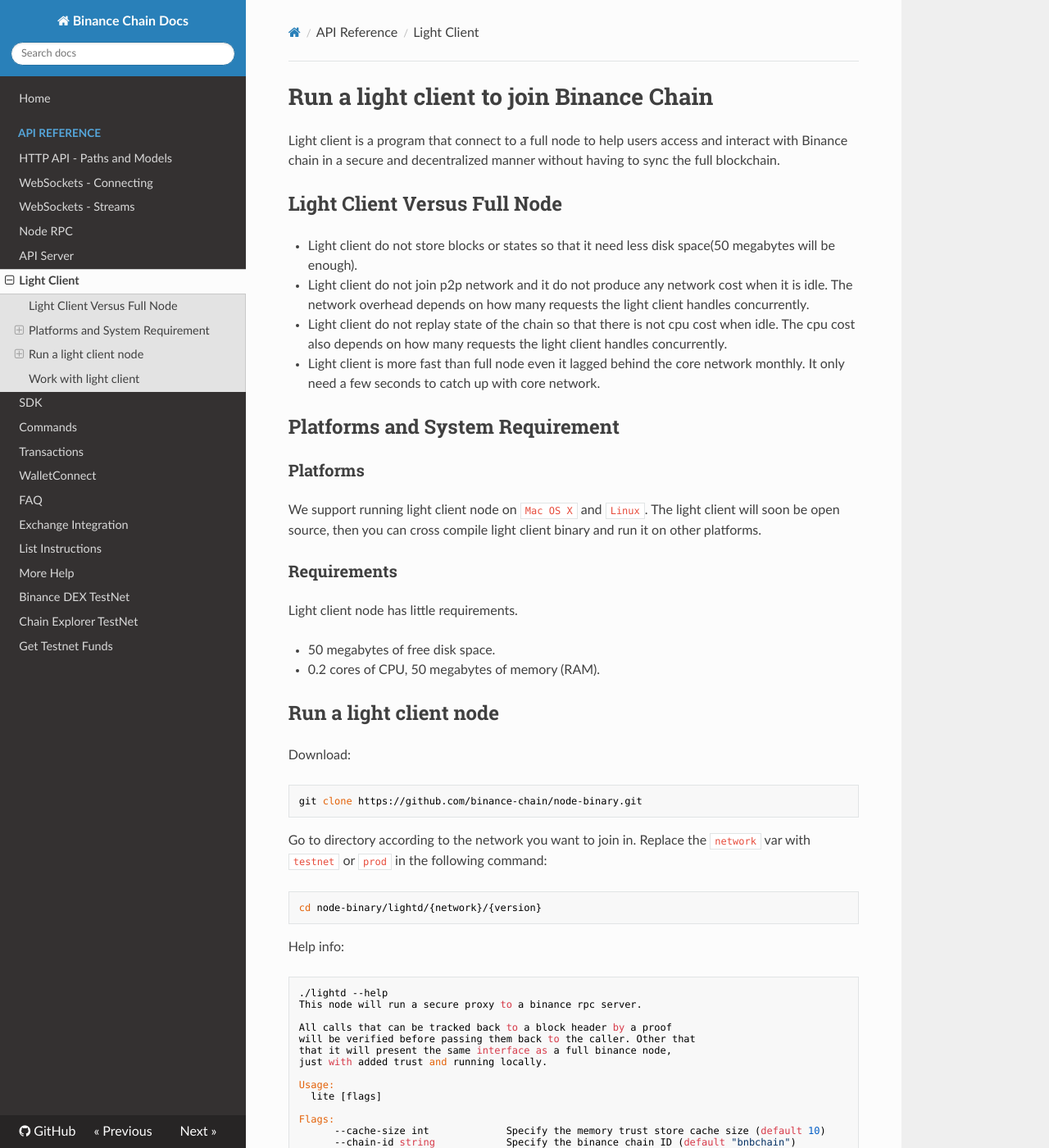
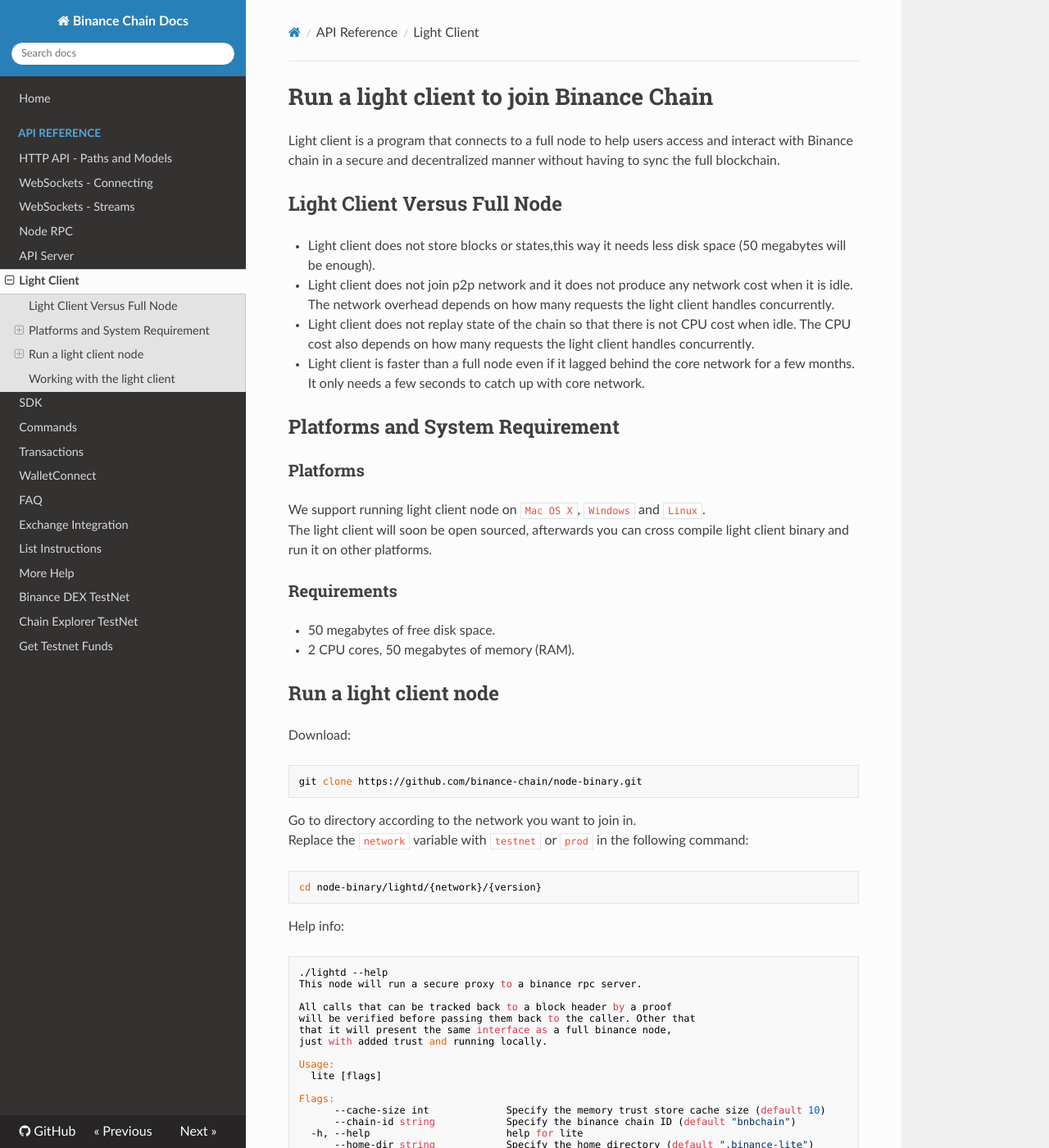
Before and after one commit to yash-sharma1/docs-site, an MkDocs documentation site: the page built from docs/light-client.md, in a window 1280 px wide and 1400 px high. Shown: the whole window at 82% size. Built offline with MkDocs 1.6.1, drawn with Linux system fonts in a browser that asks for light colours; nearby versions of some CDN libraries; some of the changed text lies outside the part shown.

Commit message:
Edit docs, formatting, white-space, grammar (#111)
* update MainNet Switch paragraph, formatting, grammar

* whitespace, formatting, grammar

* edit docs, formatting

* edit docs and add missing comma

````diff
--- a/docs/light-client.md
+++ b/docs/light-client.md
@@ -1,30 +1,28 @@
 # Run a light client to join Binance Chain
 
-Light client is a program that connect to a full node to help users access and interact with Binance chain
+Light client is a program that connects to a full node to help users access and interact with Binance chain
 in a secure and decentralized manner without having to sync the full blockchain.
 
 ## Light Client Versus Full Node
 
-- Light client do not store blocks or states so that it need less disk space(50 megabytes will be enough).
-- Light client do not join p2p network and it do not produce any network cost when it is idle. The network
+- Light client does not store blocks or states,this way it needs less disk space (50 megabytes will be enough).
+- Light client does not join p2p network and it does not produce any network cost when it is idle. The network
 overhead depends on how many requests the light client handles concurrently.
-- Light client do not replay state of the chain so that there is not cpu cost when idle. The cpu cost also
+- Light client does not replay state of the chain so that there is not CPU cost when idle. The CPU cost also
 depends on how many requests the light client handles concurrently.
-- Light client is more fast than full node even it lagged behind the core network monthly. It only need a few seconds
+- Light client is faster than a full node even if it lagged behind the core network for a few months. It only needs a few seconds
 to catch up with core network.
 
 ## Platforms and System Requirement
 
 ### Platforms
 
-We support running light client node on `Mac OS X` and `Linux`. The light client will soon be open source,
-then you can cross compile light client binary and run it on other platforms.
+We support running light client node on `Mac OS X`, `Windows` and `Linux`.<br/>
+The light client will soon be open sourced, afterwards you can cross compile light client binary and run it on other platforms.
 
 ### Requirements
-Light client node has little requirements.
-
 - 50 megabytes of free disk space.
-- 0.2 cores of CPU, 50 megabytes of memory (RAM).
+- 2 CPU cores, 50 megabytes of memory (RAM).
 
 ## Run a light client node
 
@@ -33,8 +31,9 @@
 git clone https://github.com/binance-chain/node-binary.git
 ```
 
-Go to directory according to the network you want to join in. Replace the `network` var with `testnet` or `prod` in the
-following command:
+Go to directory according to the network you want to join in.<br/>
+Replace the `network` variable with `testnet` or `prod` in the following command:
+
 ```bash
 cd node-binary/lightd/{network}/{version}
 ```
@@ -65,20 +64,22 @@
 
 You can specify all the parameters above.
 
-Start the light client node according to the Platform. Replace the `platform` var with `mac` or `linux` in the following command:
+Start the light client node according to the Platform. Replace the `platform` variable with `mac`, `windows` or `linux` in the following command:
+
 ```bash
-./{{platform}}/lightd --chain-id "{chain-id}"    --node tcp://{full node addr}:80  > node.log  &
+./{{platform}}/lightd --chain-id "{chain-id}" --node tcp://{full node addr}:80 > node.log  &
 ```
 
-There are two parameters you need to figure out to start a light client node: `chain id` and `full node addr`.
-The `chain id` of the network that you want join in. You can find chain id at [genesis file in test network](https://github.com/binance-chain/node-binary/blob/master/fullnode/testnet/0.5.8/config/genesis.json)
-or [genesis file in prod network](https://github.com/binance-chain/node-binary/blob/master/fullnode/prod/0.5.8/config/genesis.json).
+There are two required parameters to start a light client node: `chain id` and `full node addr`.<br/>
+The `chain id` of the network that you want join in.<br/>
+You can find chain id at [genesis file in test network](https://github.com/binance-chain/node-binary/blob/master/fullnode/testnet/0.5.8/config/genesis.json)
+or [genesis file in prod network](https://github.com/binance-chain/node-binary/blob/master/fullnode/prod/0.5.8/config/genesis.json).<br/>
+The `full node addr` field can be an address of any full node that you have deployed.<br/>
+You can refer to [Run a Binance Chain full node](fullnode.md) to get more details.<br/>
 
- The `node` field can be any full nodes you have deployed. You can
-refer to [Run a Binance Chain full node](fullnode.md) to get more detailed. We supply a bunch of full nodes that you can
+We supply a bunch of full nodes that you can connect to for both mainnet and testnet.<br/>
+You cat get full nodes info through a simple python script(notice to replace domain according to different network):<br/>
 
-connect in testnet.
-You cat get full nodes info through a simple python script(notice to replace domain according to different network):
 ```python
 import requests, json
 d = requests.get('https://dex.binance.org/api/v1/peers').text # replace dex.binance.org with testnet-dex.binance.org for testnet
@@ -89,16 +90,16 @@
 
 ### Example for Mainnet:
 ```bash
-./lightd --chain-id "Binance-Chain-Tigris"    --node tcp://dataseed1.binance.org:80 > node.log  &
+./lightd --chain-id "Binance-Chain-Tigris" --node tcp://dataseed1.binance.org:80 > node.log  &
 ```
 
 ### Example for Testnet:
 ```bash
-./lightd --chain-id "Binance-Chain-Nile"    --node tcp://data-seed-pre-0-s1.binance.org:80  > node.log  &
+./lightd --chain-id "Binance-Chain-Nile" --node tcp://data-seed-pre-0-s1.binance.org:80 > node.log  &
 ```
 
 
-## Work with light client
+## Working with the light client
 
-Light client has the same RPC interface as the list here [rpc-api](api-reference/node-rpc.md), also the default port of light
-client is `27147`.
+Light client has the same RPC interface as [rpc-api](api-reference/node-rpc.md).<br/>
+The default port of light client is `27147`.
````
Also changed, not shown: docs/index.md (+14 -12 lines), docs/keys.md (+25 -21 lines).
